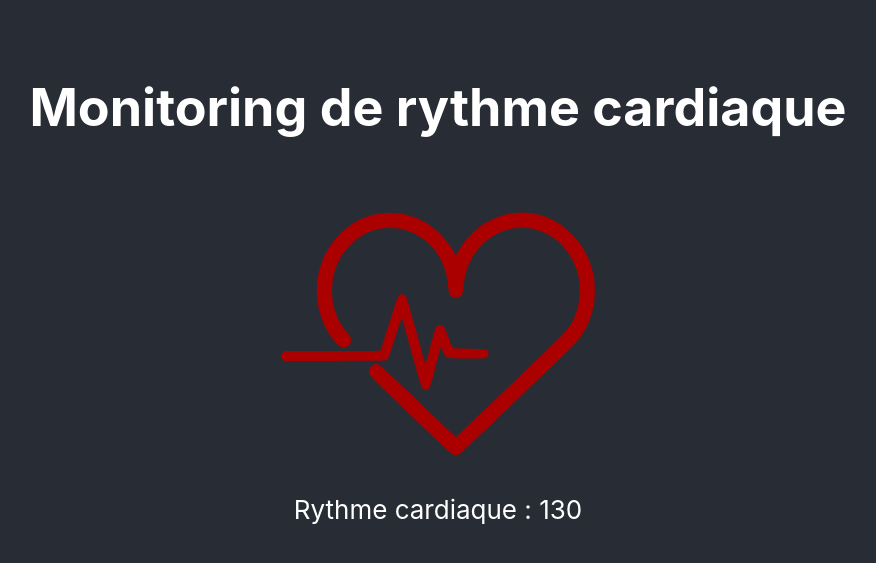
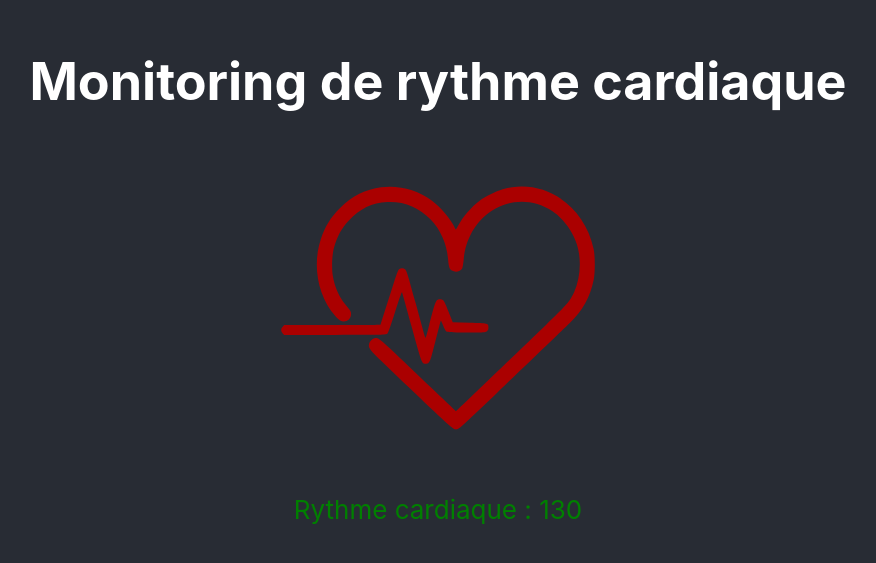
Before and after one commit to MarieCagnasso/TPIOT_react_v2, a React (Create React App) app: page / in a window 1280 px wide. Shown: the part 117-680 px from the top of the page, without its empty margins (202-1078 px from the left). Built offline with nearby package versions, Linux system fonts and the light colour scheme.

Commit message:
style de l’affichage du rythme cardiaque basé sur la valeur.

```diff
--- a/src/App.css
+++ b/src/App.css
@@ -5,6 +5,18 @@
 .App-logo {
   height: 40vmin;
   pointer-events: none;
+}
+
+.bpmLow {
+  color: yellow;
+}
+
+.bpmNormal {
+  color: green;
+}
+
+.bpmHigh {
+  color: red;
 }
 
 @media (prefers-reduced-motion: no-preference) {
--- a/src/components/heartRateLive.js
+++ b/src/components/heartRateLive.js
@@ -1,8 +1,17 @@
 function heartRateLive() {
-    const bpm = Math.floor(Math.random()*160) + 40;
-    return (<div>
+    const bpm = Math.floor(Math.random() * 160) + 40;
+    let classBpm = 'bpmNormal';
+
+    if (bpm > 40 && bpm <= 70) {
+        classBpm = 'bpmHigh';
+    }
+    if (bpm > 140 && bpm <= 200) {
+        classBpm = 'bpmLow';
+    }
+
+    return (<p className={classBpm}>
             Rythme cardiaque :  {bpm}
-        </div>
+        </p>
     )
 }
 
```
